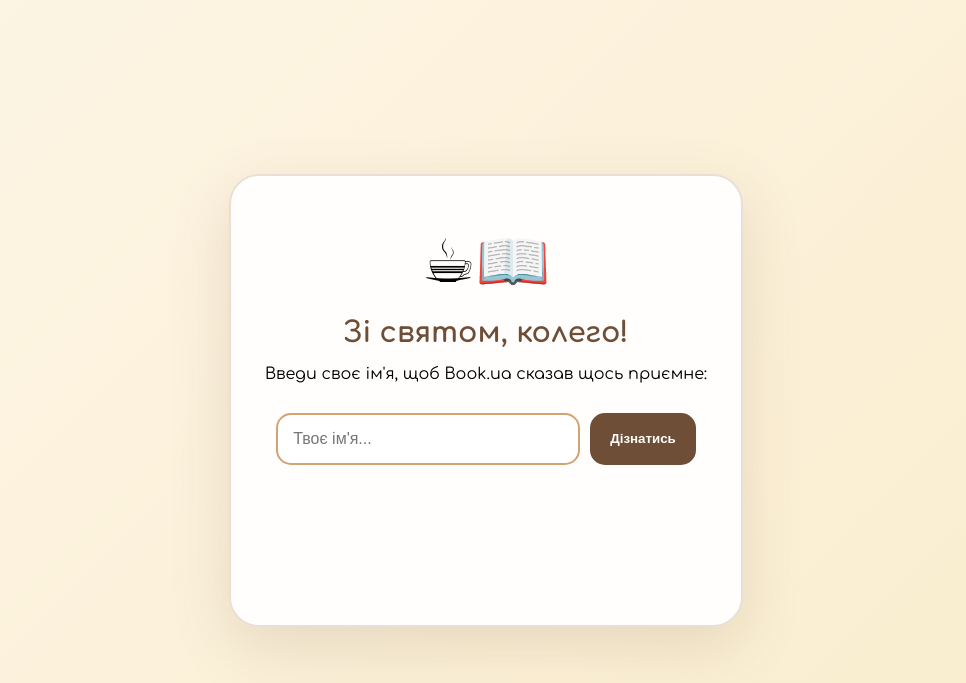
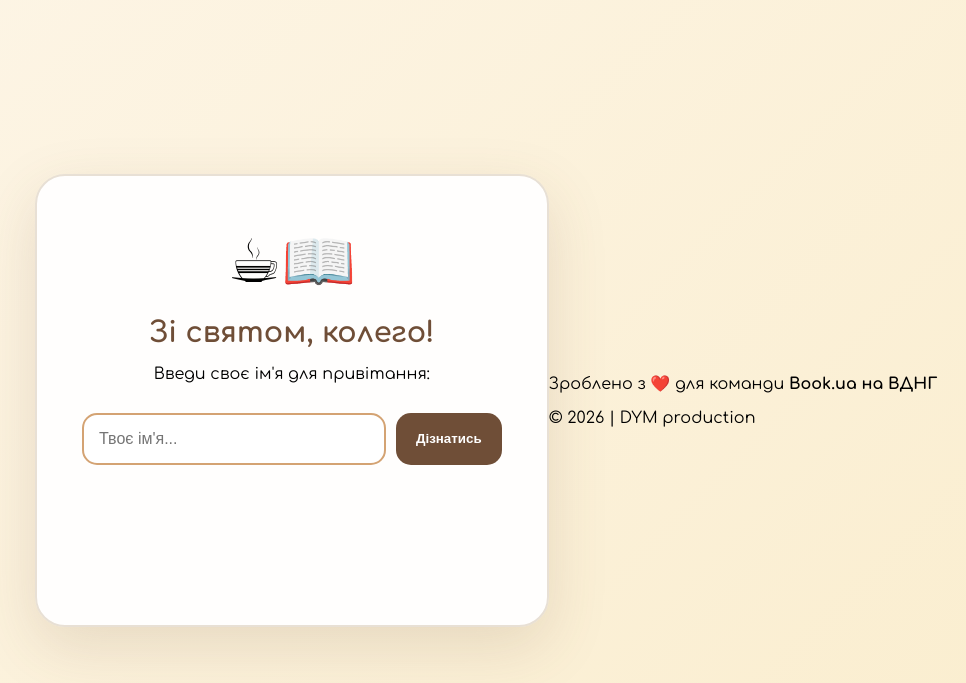
Before and after one commit to dymproduction1-alt/valentine-gift, a Flask app: page / in a window 1280 px wide. Shown: the top 683 px of the page, without its empty margins (154-1120 px from the left). Run offline with Flask 3, Linux system fonts and the light colour scheme; some libraries are stand-ins or nearby versions.

Commit message:
Enhance index.html with footer and confetti script
Added a footer with production credits and a heart symbol.

```diff
--- a/templates/index.html
+++ b/templates/index.html
@@ -6,13 +6,14 @@
     <title>Book.ua | З 14 лютого</title>
     <link rel="stylesheet" href="{{ url_for('static', filename='css/style.css') }}">
     <link href="https://fonts.googleapis.com/css2?family=Comfortaa:wght@400;700&display=swap" rel="stylesheet">
+    <script src="https://cdn.jsdelivr.net/npm/canvas-confetti@1.6.0/dist/confetti.browser.min.js"></script>
 </head>
 <body>
 
     <div class="card">
         <div class="icon">☕📖</div>
         <h1>Зі святом, колего!</h1>
-        <p>Введи своє ім'я, щоб Book.ua сказав щось приємне:</p>
+        <p>Введи своє ім'я для привітання:</p>
 
         <div class="input-area">
             <input type="text" id="nameInput" placeholder="Твоє ім'я...">
@@ -22,6 +23,11 @@
         <div id="wishDisplay" class="wish-text"></div>
     </div>
 
+    <footer>
+        <p>Зроблено з ❤️ для команди <strong>Book.ua на ВДНГ</strong></p>
+        <p>© 2026 | DYM production</p>
+    </footer>
+
     <script src="{{ url_for('static', filename='js/script.js') }}"></script>
 </body>
 </html>
```
